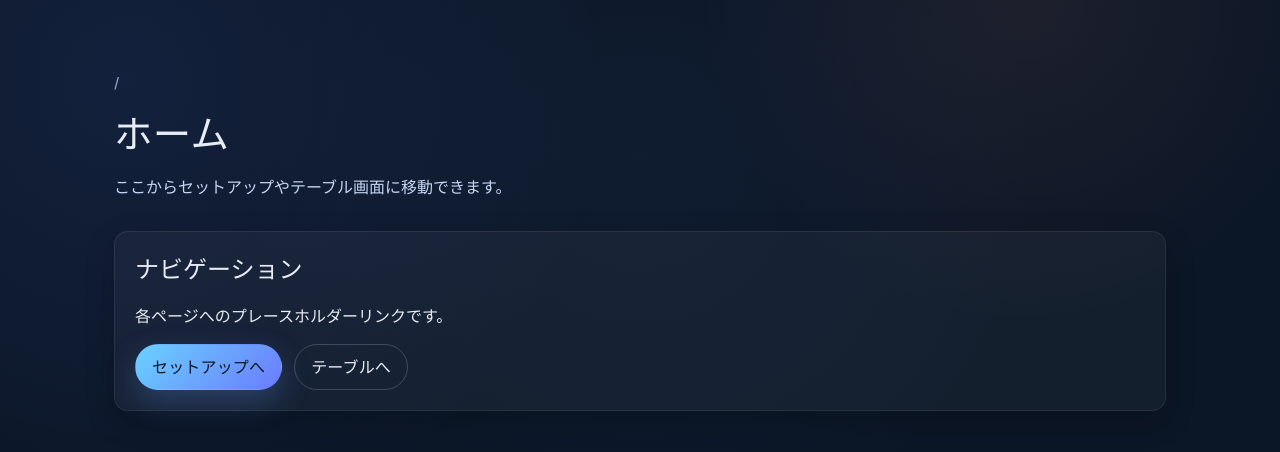
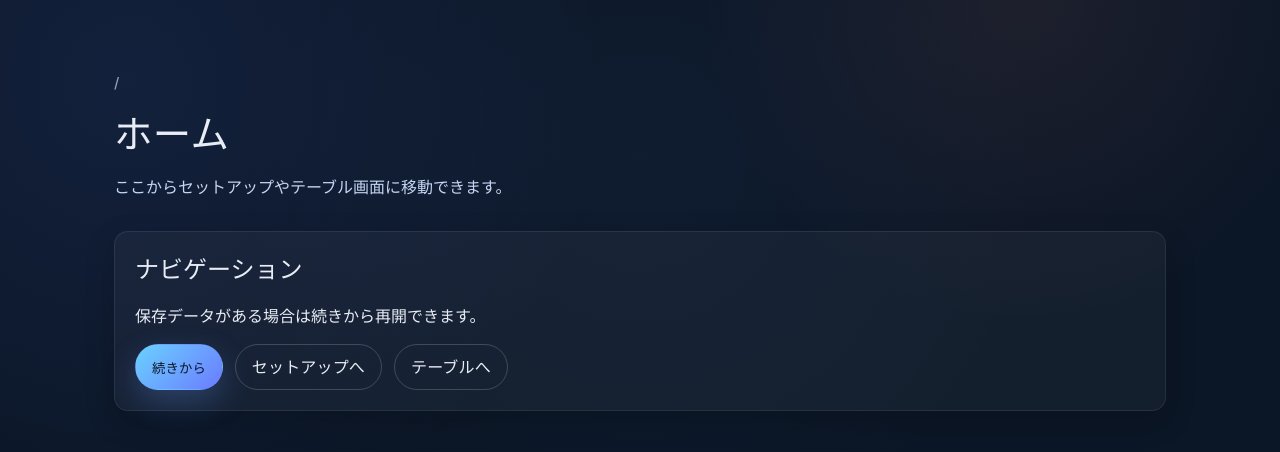
Before and after one commit to a2m-m/poker_app, a React (Vite) app: page / in a window 1280 px wide. Shown: the top 452 px of the page. Built offline with nearby package versions, Linux system fonts and the light colour scheme.

Commit message:
Add schema-versioned persistence and resume UI

```diff
--- a/src/app/GameContext.tsx
+++ b/src/app/GameContext.tsx
@@ -1,4 +1,12 @@
-import { createContext, useContext, useReducer, type ReactNode } from 'react'
+import {
+  createContext,
+  useContext,
+  useEffect,
+  useReducer,
+  useRef,
+  useState,
+  type ReactNode,
+} from 'react'
 import { applyAction, type GameAction } from '../domain/actions.ts'
 import {
   createGameFromSetup,
@@ -8,6 +16,14 @@ import {
 import { createActionLogEntry, type ActionLogEntry } from '../domain/logs.ts'
 import type { Game, SetupConfig } from '../domain/types.ts'
 import { createHistoryEntry, pushHistory, undoLastAction, type HistoryEntry } from '../domain/undo.ts'
+import {
+  clearPersistedState,
+  loadPersistedState,
+  savePersistedState,
+  SCHEMA_VERSION,
+  type LoadResult,
+  type PersistedStateSnapshot,
+} from '../persistence/localStorage.ts'
 
 export type GameStateAction =
   | { type: 'GAME_CREATE'; payload: SetupConfig }
@@ -22,12 +38,19 @@ type GameState = {
   logMarkers: boolean[]
 }
 
-const createInitialState = (): GameState => ({
-  game: createInitialGameState(),
-  history: [],
-  logs: [],
-  logMarkers: [],
-})
+const createInitialState = (persisted?: PersistedStateSnapshot): GameState =>
+  persisted ?? {
+    game: createInitialGameState(),
+    history: [],
+    logs: [],
+    logMarkers: [],
+  }
+
+type PersistenceState =
+  | { status: 'ok'; savedAt: string; storedVersion: number }
+  | { status: 'mismatch'; savedAt?: string; storedVersion: number }
+  | { status: 'invalid' }
+  | { status: 'empty' }
 
 const GameStateContext = createContext<
   | {
@@ -35,6 +58,9 @@ const GameStateContext = createContext<
       history: HistoryEntry[]
       logs: ActionLogEntry[]
       dispatch: React.Dispatch<GameStateAction>
+      persistence: PersistenceState
+      clearPersistence: () => void
+      persistenceEnabled: boolean
     }
   | undefined
 >(undefined)
@@ -92,11 +118,61 @@ const gameStateReducer = (state: GameState, action: GameStateAction): GameState
 }
 
 export const GameProvider = ({ children }: { children: ReactNode }) => {
-  const [state, dispatch] = useReducer(gameStateReducer, undefined, createInitialState)
+  const [initialLoad] = useState<LoadResult>(() => loadPersistedState())
+  const [persistenceEnabled, setPersistenceEnabled] = useState(
+    initialLoad.status !== 'mismatch'
+  )
+  const skipInitialSave = useRef(initialLoad.status !== 'ok')
+  const [persistence, setPersistence] = useState<PersistenceState>(() => {
+    if (initialLoad.status === 'ok') {
+      return { status: 'ok', savedAt: initialLoad.savedAt, storedVersion: SCHEMA_VERSION }
+    }
+    if (initialLoad.status === 'mismatch') {
+      return {
+        status: 'mismatch',
+        savedAt: initialLoad.savedAt,
+        storedVersion: initialLoad.storedVersion,
+      }
+    }
+    return initialLoad.status === 'invalid' ? { status: 'invalid' } : { status: 'empty' }
+  })
+
+  const [state, dispatch] = useReducer(
+    gameStateReducer,
+    undefined,
+    () =>
+      createInitialState(initialLoad.status === 'ok' ? initialLoad.state : undefined)
+  )
+
+  useEffect(() => {
+    if (!persistenceEnabled) return
+
+    if (skipInitialSave.current) {
+      skipInitialSave.current = false
+      return
+    }
+
+    const savedAt = savePersistedState(state)
+    setPersistence({ status: 'ok', savedAt, storedVersion: SCHEMA_VERSION })
+  }, [state, persistenceEnabled])
+
+  const clearPersistence = () => {
+    clearPersistedState()
+    setPersistence({ status: 'empty' })
+    setPersistenceEnabled(true)
+  }
 
   return (
     <GameStateContext.Provider
-      value={{ state: state.game, history: state.history, logs: state.logs, dispatch }}
+      value={{
+        state: state.game,
+        history: state.history,
+        logs: state.logs,
+        dispatch,
+        persistence,
+        clearPersistence,
+        persistenceEnabled,
+      }}
     >
       {children}
     </GameStateContext.Provider>
--- a/src/pages/HomePage.tsx
+++ b/src/pages/HomePage.tsx
@@ -1,6 +1,12 @@
-import { Link } from 'react-router-dom'
+import { Link, useNavigate } from 'react-router-dom'
+import { useGameState } from '../app/GameContext.tsx'
 
 function HomePage() {
+  const navigate = useNavigate()
+  const { persistence, clearPersistence } = useGameState()
+  const canResume = persistence.status === 'ok'
+  const hasSchemaMismatch = persistence.status === 'mismatch'
+
   return (
     <div className="page">
       <header className="page-header">
@@ -11,9 +17,14 @@ function HomePage() {
 
       <section className="info-card">
         <h2>ナビゲーション</h2>
-        <p>各ページへのプレースホルダーリンクです。</p>
+        <p>保存データがある場合は続きから再開できます。</p>
         <div className="cta-row">
-          <Link to="/setup" className="primary">
+          {canResume && (
+            <button type="button" className="primary" onClick={() => navigate('/table')}>
+              続きから
+            </button>
+          )}
+          <Link to="/setup" className={canResume ? 'ghost' : 'primary'}>
             セットアップへ
           </Link>
           <Link to="/table" className="ghost">
@@ -21,6 +32,20 @@ function HomePage() {
           </Link>
         </div>
       </section>
+
+      {hasSchemaMismatch && (
+        <section className="info-card">
+          <h2>保存データのバージョンが異なります</h2>
+          <p>
+            以前のバージョンで保存されたデータは復元できません。クリアして新しいゲームを開始してください。
+          </p>
+          <div className="cta-row">
+            <button type="button" className="ghost" onClick={clearPersistence}>
+              保存データをクリア
+            </button>
+          </div>
+        </section>
+      )}
     </div>
   )
 }
--- /dev/null
+++ b/src/persistence/localStorage.ts
@@ -0,0 +1,94 @@
+import type { ActionLogEntry } from '../domain/logs.ts'
+import type { Game } from '../domain/types.ts'
+import type { HistoryEntry } from '../domain/undo.ts'
+
+const STORAGE_KEY = 'poker-dealer-assist::game'
+export const SCHEMA_VERSION = 2
+
+export type PersistedStateSnapshot = {
+  game: Game
+  history: HistoryEntry[]
+  logs: ActionLogEntry[]
+  logMarkers: boolean[]
+}
+
+type PersistedPayload = {
+  schemaVersion: number
+  savedAt: string
+  state: PersistedStateSnapshot
+}
+
+const isPersistedStateSnapshot = (value: unknown): value is PersistedStateSnapshot => {
+  if (!value || typeof value !== 'object') return false
+
+  const snapshot = value as Partial<PersistedStateSnapshot>
+  return (
+    !!snapshot.game &&
+    Array.isArray(snapshot.history) &&
+    Array.isArray(snapshot.logs) &&
+    Array.isArray(snapshot.logMarkers)
+  )
+}
+
+export type LoadResult =
+  | { status: 'empty' }
+  | { status: 'ok'; state: PersistedStateSnapshot; savedAt: string }
+  | { status: 'mismatch'; savedAt?: string; storedVersion: number }
+  | { status: 'invalid' }
+
+export const savePersistedState = (state: PersistedStateSnapshot) => {
+  const payload: PersistedPayload = {
+    schemaVersion: SCHEMA_VERSION,
+    savedAt: new Date().toISOString(),
+    state,
+  }
+  localStorage.setItem(STORAGE_KEY, JSON.stringify(payload))
+  return payload.savedAt
+}
+
+export const loadPersistedState = (): LoadResult => {
+  const saved = localStorage.getItem(STORAGE_KEY)
+  if (!saved) return { status: 'empty' }
+
+  try {
+    const parsed = JSON.parse(saved) as Partial<PersistedPayload>
+    if (typeof parsed?.schemaVersion !== 'number') {
+      clearPersistedState()
+      return { status: 'invalid' }
+    }
+
+    if (parsed.schemaVersion !== SCHEMA_VERSION) {
+      return {
+        status: 'mismatch',
+        savedAt: parsed.savedAt,
+        storedVersion: parsed.schemaVersion,
+      }
+    }
+
+    if (!parsed.state || typeof parsed.savedAt !== 'string') {
+      clearPersistedState()
+      return { status: 'invalid' }
+    }
+
+    if (!isPersistedStateSnapshot(parsed.state)) {
+      clearPersistedState()
+      return { status: 'invalid' }
+    }
+
+    return {
+      status: 'ok',
+      state: parsed.state,
+      savedAt: parsed.savedAt,
+    }
+  } catch (error) {
+    console.warn('保存データの読み込みに失敗しました', error)
+    clearPersistedState()
+    return { status: 'invalid' }
+  }
+}
+
+export const clearPersistedState = () => {
+  localStorage.removeItem(STORAGE_KEY)
+}
+
+export const hasSavedState = () => loadPersistedState().status === 'ok'
```
Also changed, not shown: src/persistence/storage.ts (deleted, +0 -29 lines).
